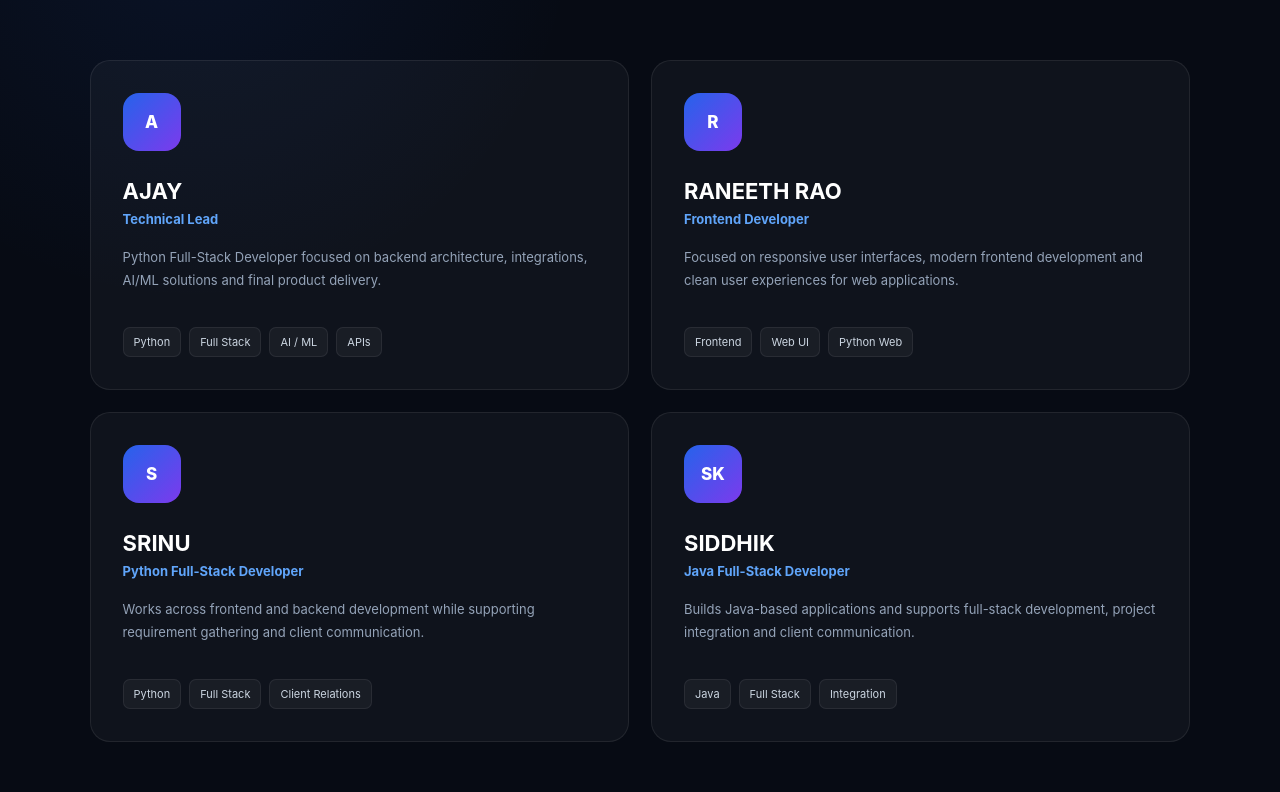
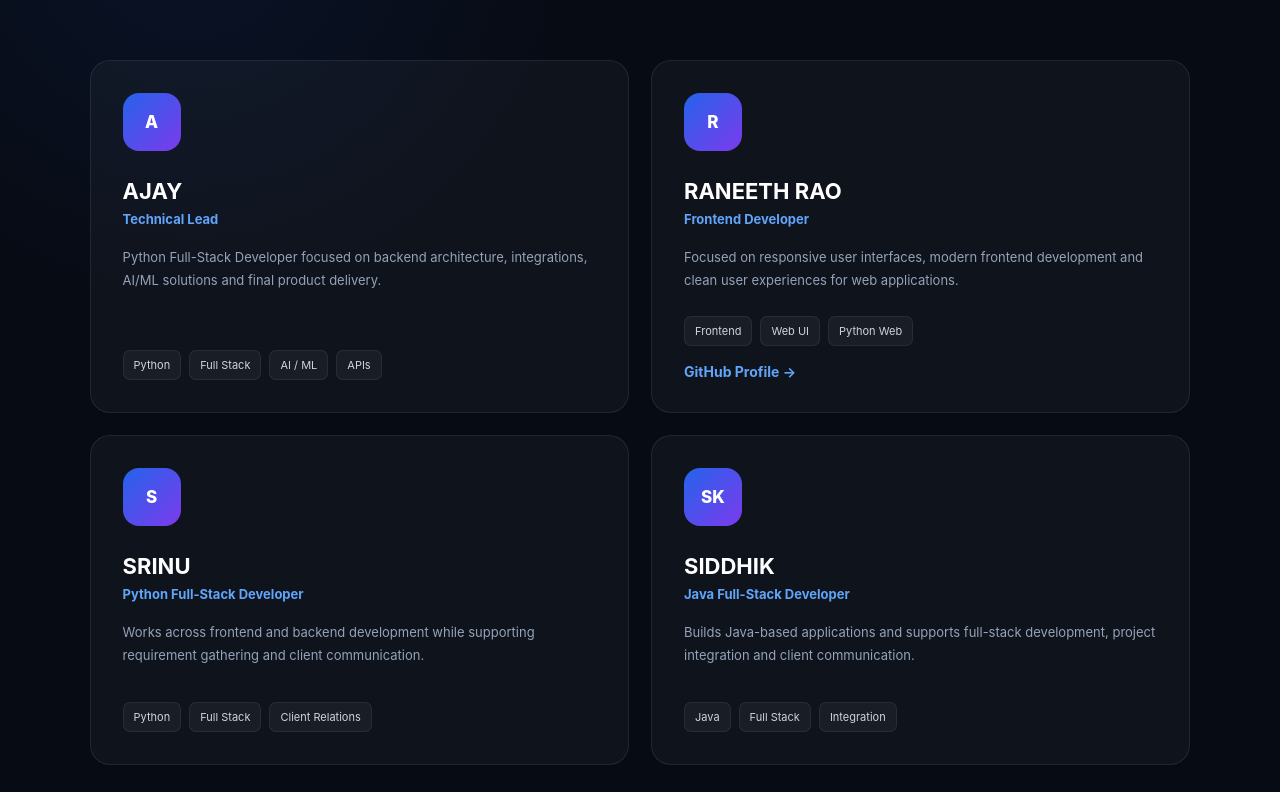
Before and after one commit to InnoFlowlink-Tech/innoflowlink-tech, a React (Vite) app: page / in a window 1280 px wide. Shown: the part 3989-4781 px from the top of the page. Built offline with nearby package versions, Linux system fonts and the light colour scheme.

Commit message:
Add Raneeth Rao GitHub profile link

```diff
--- a/src/App.jsx
+++ b/src/App.jsx
@@ -310,6 +310,7 @@ const handleSubmit = async (e) => {
               role="Frontend Developer"
               description="Focused on responsive user interfaces, modern frontend development and clean user experiences for web applications."
               skills={["Frontend", "Web UI", "Python Web"]}
+              github="https://github.com/raneethrao"
             />
 
             <TeamCard
@@ -1411,6 +1412,7 @@ function TeamCard({
   role,
   description,
   skills,
+  github,
 }) {
   return (
     <article className="team-card">
@@ -1433,6 +1435,18 @@ function TeamCard({
           </span>
         ))}
       </div>
+
+      {github && (
+        <a
+          href={github}
+          target="_blank"
+          rel="noreferrer"
+          className="team-github-link"
+          aria-label={`View ${name}'s GitHub profile`}
+        >
+          GitHub Profile →
+        </a>
+      )}
 
     </article>
   );
```
